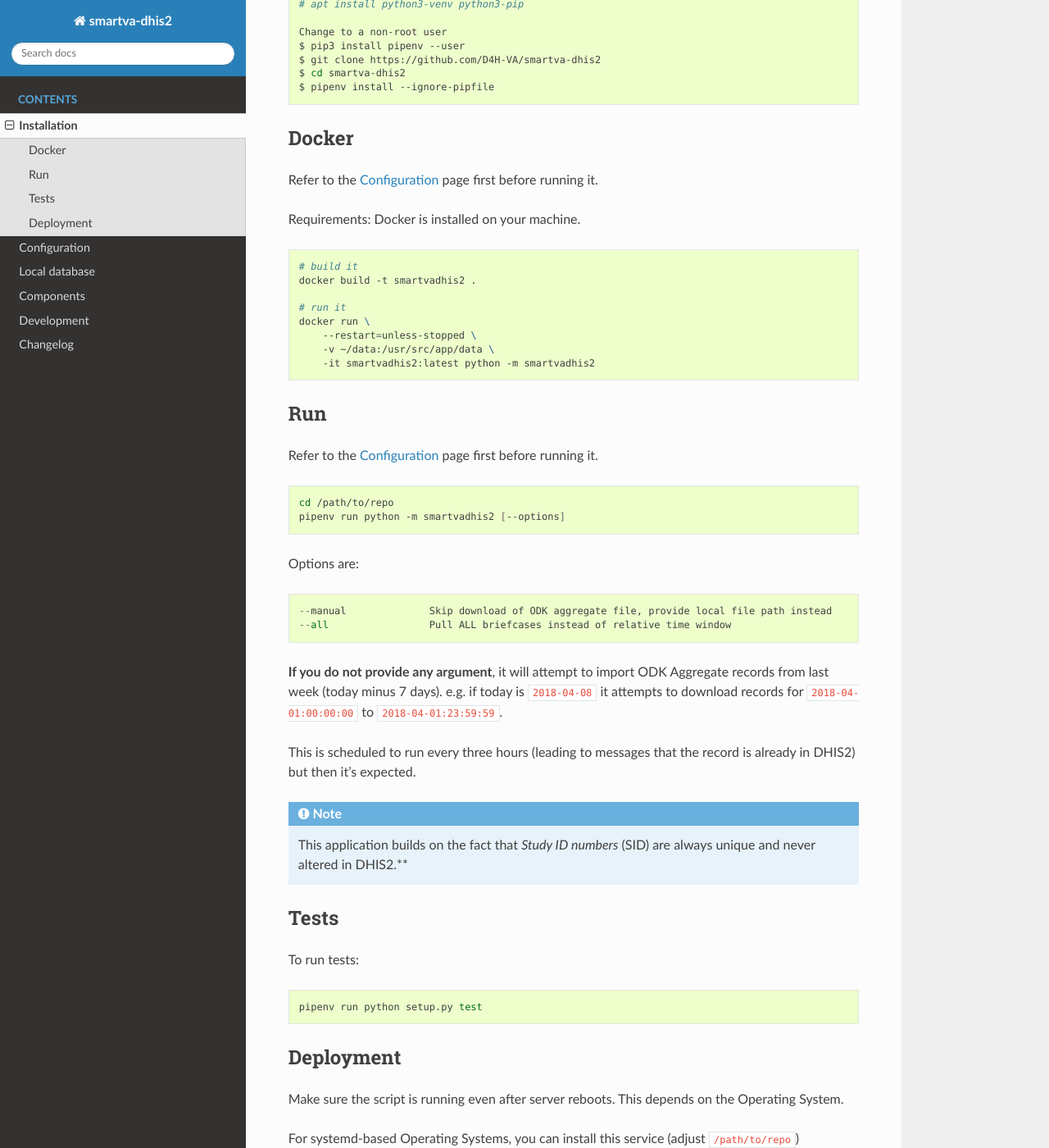
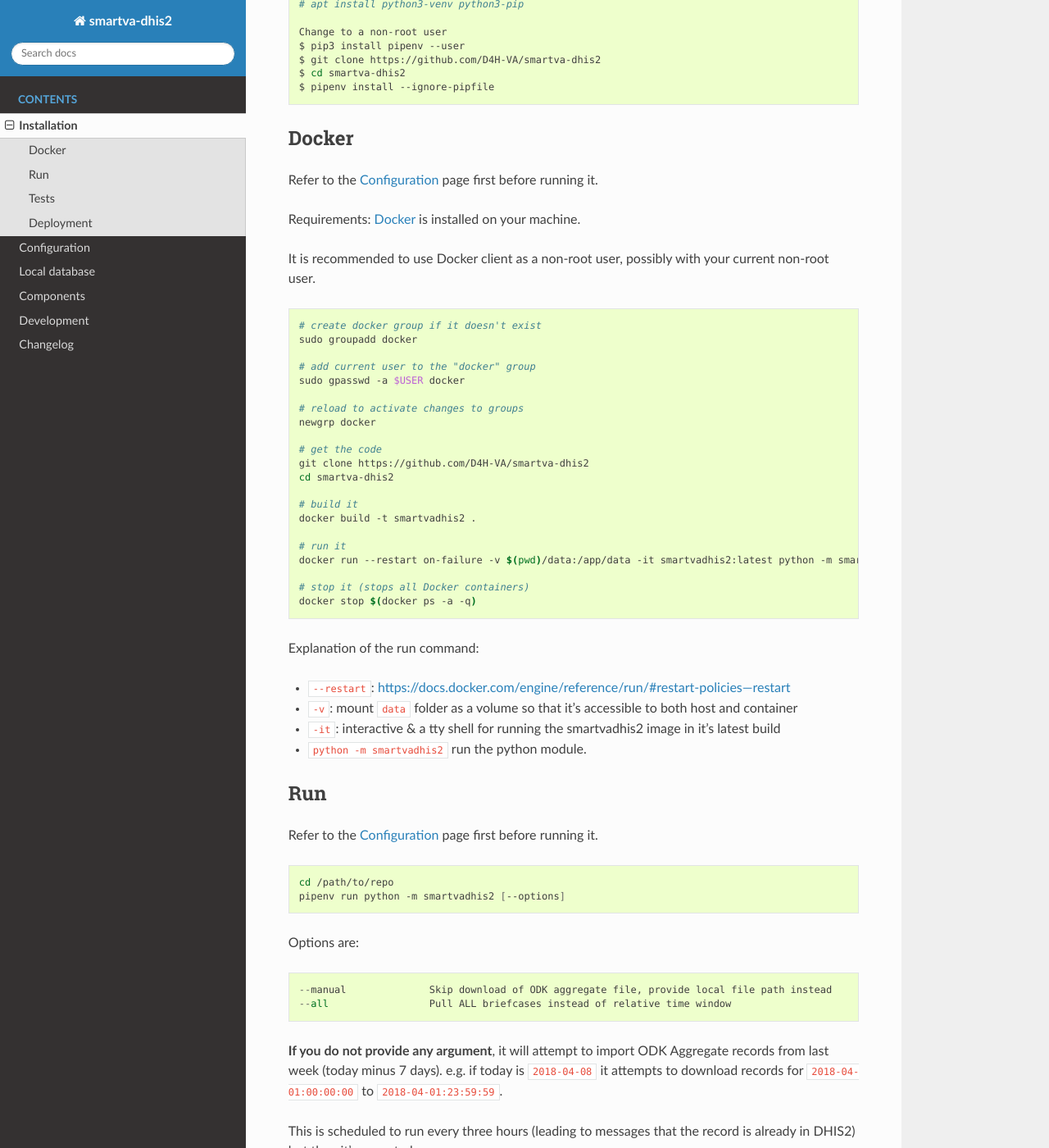
Before and after one commit to D4H-VA/smartva-dhis2, a Sphinx documentation site: the page built from docs/installation.rst, in a window 1280 px wide and 1400 px high, scrolled down 695 px. Shown: the whole window at 82% size. Built offline with Sphinx 7.4.7 and the Read the Docs theme 2.0.0, drawn with Linux system fonts in a browser that asks for light colours.

Commit message:
docker testing

```diff
--- a/docs/index.rst
+++ b/docs/index.rst
@@ -4,7 +4,7 @@
 smartva-dhis2
 ==============
 
-|Build| |BuildWin| |PyVersion| |Coverage|
+|Build| |PyVersion| |Coverage|
 
 A Python package for the integration of Verbal Autopsy data into DHIS2.
 
@@ -43,9 +43,6 @@
 .. |Build| image:: https://travis-ci.org/D4H-VA/smartva-dhis2.svg?branch=master
    :target: https://travis-ci.org/D4H-VA/smartva-dhis2
 
-.. |BuildWin| image:: https://ci.appveyor.com/api/projects/status/jn7ydwsd7ndq4e57/branch/master?svg=true
-   :target: https://ci.appveyor.com/project/d4h-va/smartva-dhis2
-
 .. |PyVersion| image:: https://img.shields.io/pypi/pyversions/smartva-dhis2.svg
    :target: https://pypi.org/project/smartva-dhis2
 
--- a/docs/installation.rst
+++ b/docs/installation.rst
@@ -36,18 +36,41 @@
 ^^^^^^^
 Refer to the :doc:`/configuration` page first before running it.
 
-Requirements: Docker is installed on your machine.
+Requirements: `Docker <https://docs.docker.com/install>`_ is installed on your machine.
+
+It is recommended to use Docker client as a non-root user, possibly with your current non-root user.
 
 .. code:: bash
+
+    # create docker group if it doesn't exist
+    sudo groupadd docker
+
+    # add current user to the "docker" group
+    sudo gpasswd -a $USER docker
+
+    # reload to activate changes to groups
+    newgrp docker
+
+    # get the code
+    git clone https://github.com/D4H-VA/smartva-dhis2
+    cd smartva-dhis2
 
     # build it
     docker build -t smartvadhis2 .
 
     # run it
-    docker run \
-        --restart=unless-stopped \
-        -v ~/data:/usr/src/app/data \
-        -it smartvadhis2:latest python -m smartvadhis2
+    docker run --restart on-failure -v $(pwd)/data:/app/data -it smartvadhis2:latest python -m smartvadhis2
+
+    # stop it (stops all Docker containers)
+    docker stop $(docker ps -a -q)
+
+
+Explanation of the run command:
+
+- ``--restart``: https://docs.docker.com/engine/reference/run/#restart-policies---restart
+- ``-v``: mount ``data`` folder as a volume so that it's accessible to both host and container
+- ``-it``: interactive & a tty shell for running the smartvadhis2 image in it's latest build
+- ``python -m smartvadhis2`` run the python module.
 
 
 Run
--- a/setup.py
+++ b/setup.py
@@ -4,6 +4,7 @@
 import time
 
 from setuptools import find_packages, setup, Command
+from smartvadhis2.core.config import DataDirConfig
 
 here = os.path.abspath(os.path.dirname(__file__))
 
@@ -48,12 +49,12 @@
     def run():
         status('Profiling with cProfile: running with ~50.000 briefcase records (this may take a while)')
         test_file = os.path.join('tests', 'testdata', 'load_test_51800_odk_records.csv')
-        cprofile_output = 'smartva_dhis2_profile_output'
+        cprofile_output = os.path.join(DataDirConfig.data_dir, 'smartva_dhis2_profile_output')
         os.system('python -m cProfile -o {} smartvadhis2/__main__.py --manual {}'.format(cprofile_output, test_file))
 
         status('Profiling with /usr/bin/time: running with ~10.000 briefcase records')
         test_file = os.path.join('tests', 'testdata', 'load_test_1000_odk_records.csv')
-        os.system('/usr/bin/time -v python -m smartvadhis2 --manual {}'.format(test_file))
+        os.system('time -v python -m smartvadhis2 --manual {}'.format(test_file))
 
         status('Profiling file written to {}. Open http://localhost:4000'.format(cprofile_output))
         os.system('cprofilev -f smartva_dhis2_profile_output')
```
Also changed, not shown: README.rst (+2 -5 lines), appveyor.yml (deleted, +0 -34 lines), 4 other files.
